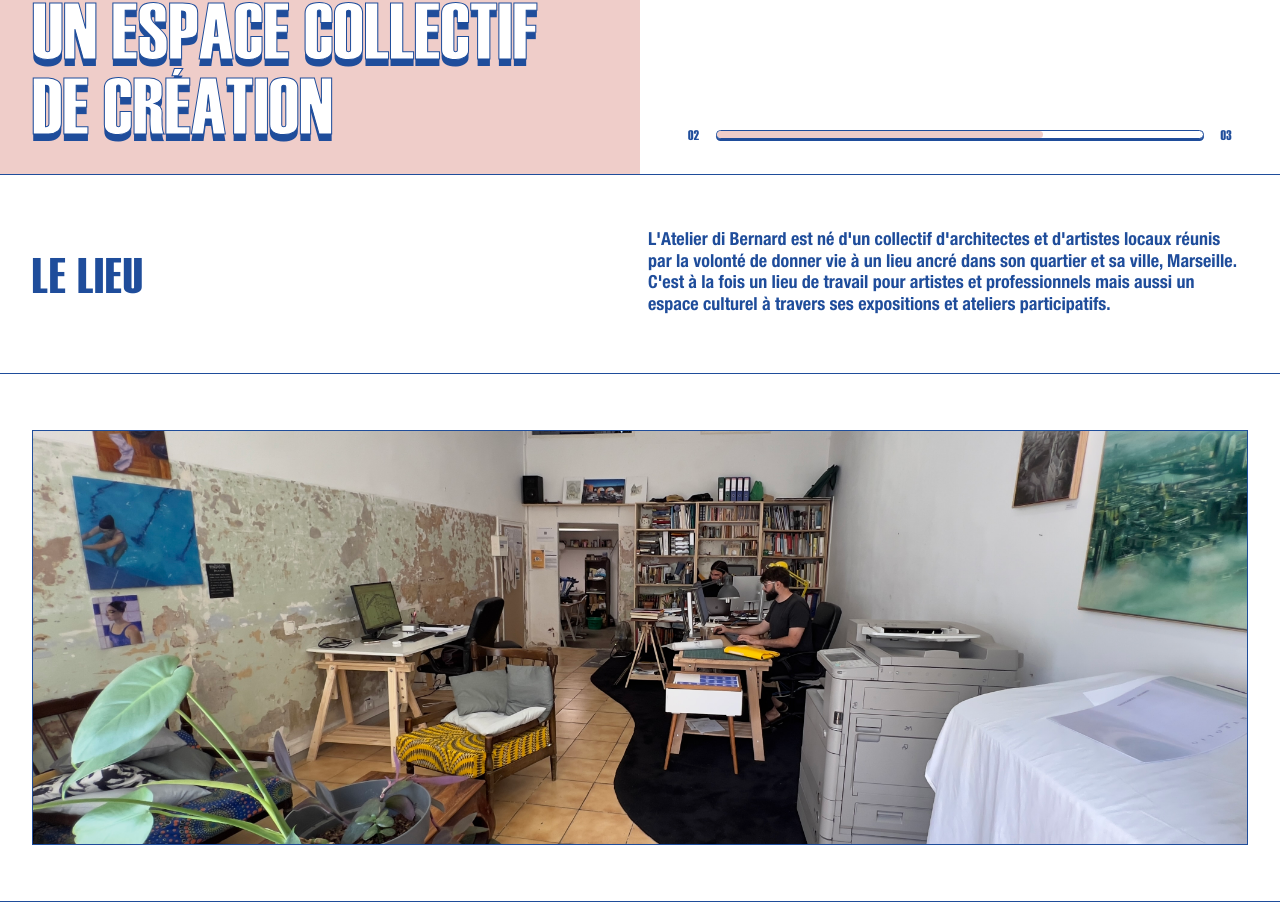
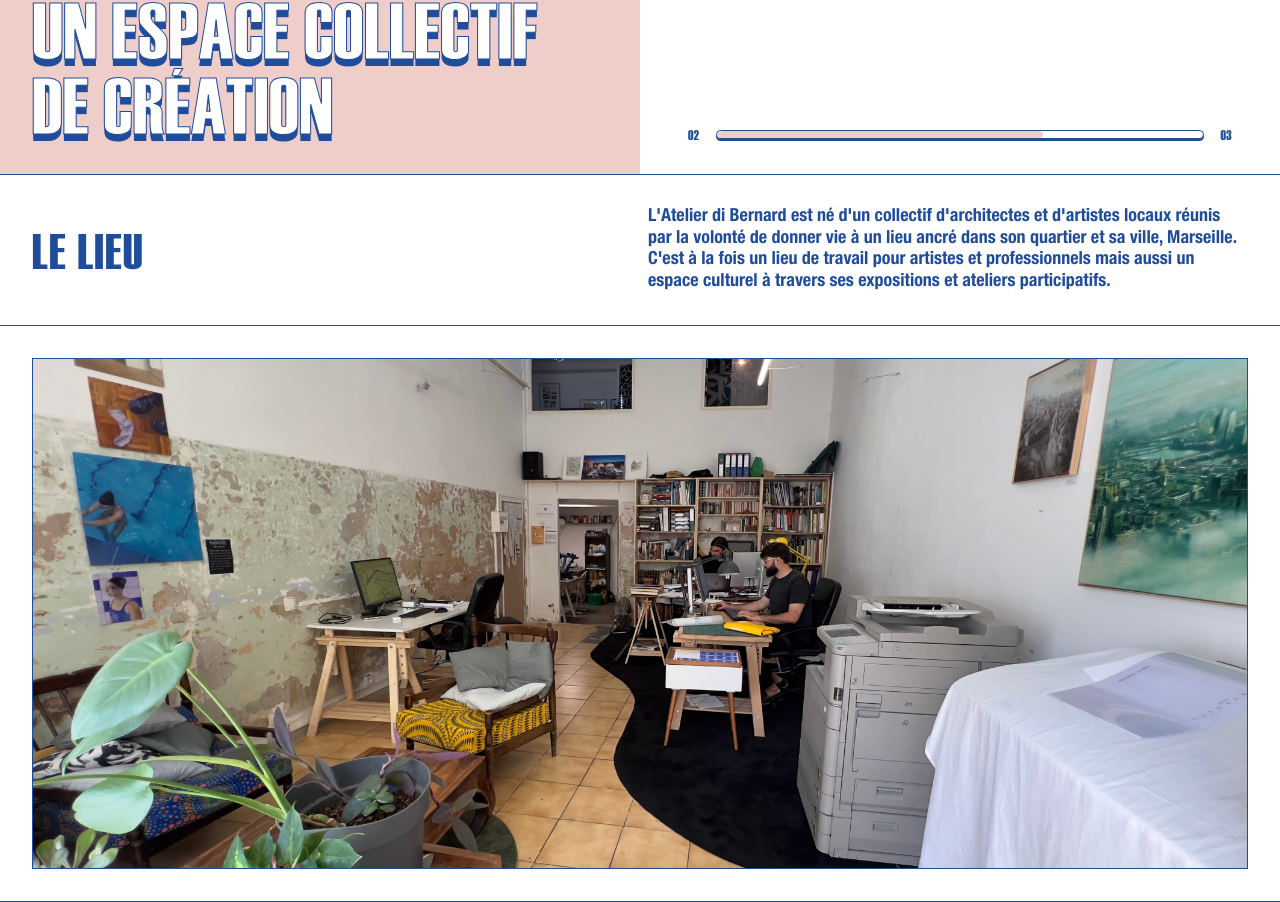
Before and after one commit to cascadestudio/atelier-di-bernard, a Next.js app: page /home in a window 1280 px wide. Shown: the part 625-1527 px from the top of the page. Built offline with nearby package versions, Linux system fonts and the light colour scheme.

Commit message:
adjust presentation img size

```diff
--- a/src/components/PresentationSection.tsx
+++ b/src/components/PresentationSection.tsx
@@ -3,7 +3,7 @@ import Image from "next/image";
 export default function PresentationSection() {
   return (
     <section className="md:h-[calc(100vh-var(--header-height))] flex flex-col">
-      <div className="grid grid-cols-1 md:grid-cols-6 gap-4 border-b border-[var(--blue)] px-4 md:px-8 py-6 md:py-8 lg:py-14">
+      <div className="grid grid-cols-1 md:grid-cols-6 gap-4 border-b border-[var(--blue)] px-4 md:px-8 py-6 md:py-8">
         <h2 className="col-span-1 md:col-span-2 lg:col-span-3 lg:self-center">
           Le lieu
         </h2>
@@ -18,7 +18,7 @@ export default function PresentationSection() {
           <br />
         </p>
       </div>
-      <div className="relative aspect-square md:aspect-auto md:flex-1 w-full border-b border-[var(--blue)] px-4 md:px-8 py-6 md:py-8 lg:py-14">
+      <div className="relative aspect-square md:aspect-auto md:flex-1 w-full border-b border-[var(--blue)] px-4 md:px-8 py-6 md:py-8">
         <div className="relative w-full h-full">
           <Image
             src="/images/presentation-atelier.jpg"
```
